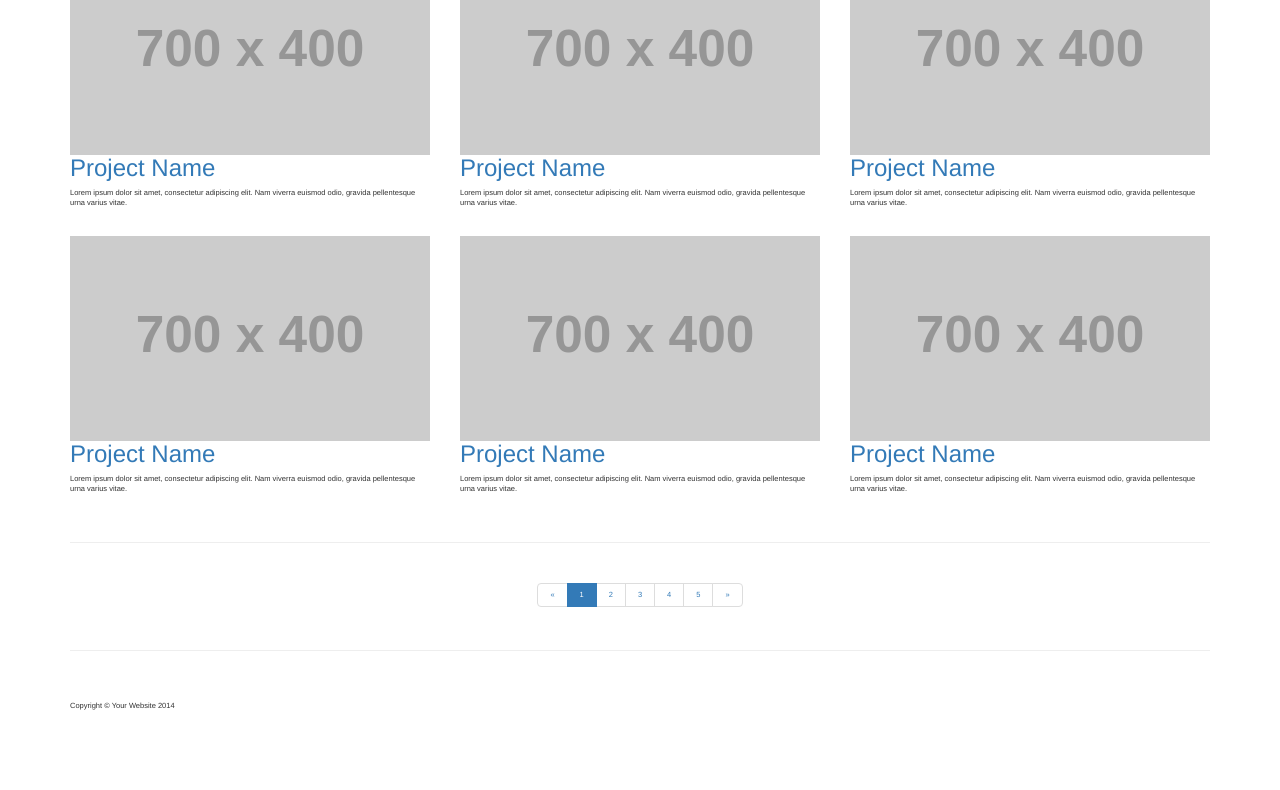
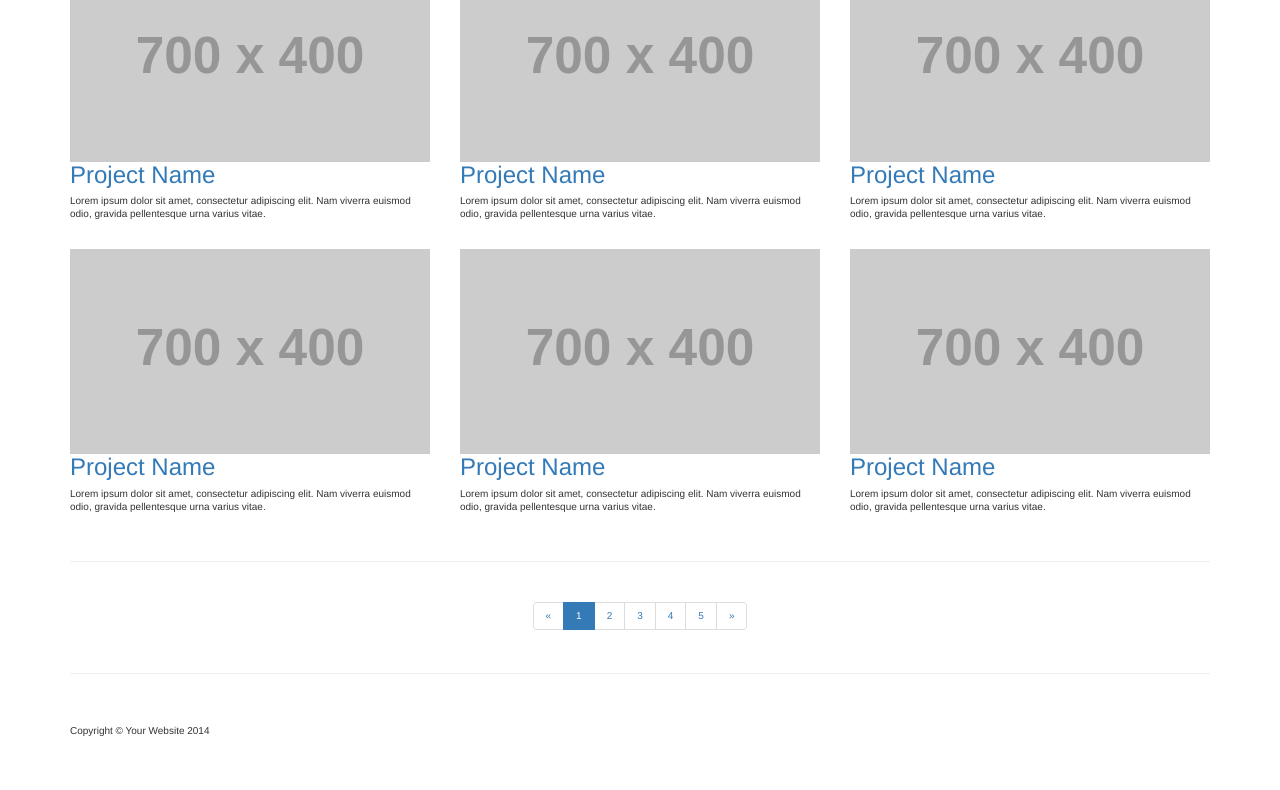
Before and after one commit to austinweight10/Yawp_Build, a website: page index.html in a window 1280 px wide. Shown: the part 516-1306 px from the top of the page. Before the commit the page ends 1280 px from the top, so only its background shows below. Drawn offline with nearby package versions, Linux system fonts and the light colour scheme; placeholder pictures from the web are drawn by us.

Commit message:
css changes
css changes

```diff
--- a/dev/sass/base/_variables.scss
+++ b/dev/sass/base/_variables.scss
@@ -9,7 +9,7 @@ $sassyXSmall: 400;
 // ----------------------------------------------------------------------
 	// Font Sizes
 // ----------------------------------------------------------------------
-$regularSize: 12;
+$regularSize: 16;
 
 // ----------------------------------------------------------------------
 	// Font Families
--- a/dev/sass/layout/_grid.scss
+++ b/dev/sass/layout/_grid.scss
@@ -3,16 +3,3 @@
 // Used by: page.scss
 // Dependencies:
 // ------------------------------------------------------------
-
-
-body {
-    padding-top: 70px; /* Required padding for .navbar-fixed-top. Remove if using .navbar-static-top. Change if height of navigation changes. */
-}
-
-.portfolio-item {
-    margin-bottom: 25px;
-}
-
-footer {
-    margin: 50px 0;
-}
--- a/dev/sass/style.scss
+++ b/dev/sass/style.scss
@@ -26,8 +26,14 @@
 // ----------------------------------------------------------------------
 
 
-.page-header {
-    padding-bottom: 9px !important;
-    margin: 40px 0 20px;
-    border-bottom: 1px solid #eee;
+body {
+    padding-top: 70px; /* Required padding for .navbar-fixed-top. Remove if using .navbar-static-top. Change if height of navigation changes. */
 }
+
+.portfolio-item {
+    margin-bottom: 25px;
+}
+
+footer {
+    margin: 50px 0;
+}
--- a/gulpfile.js
+++ b/gulpfile.js
@@ -61,7 +61,7 @@
 		});
 
 		gulp.task('imagemin', function () {
-			gulp.src('./dev/img/**/*')
+			gulp.src('./dev/img/png_jpg/*')
 			.pipe(imagemin())
 			.pipe(gulp.dest('./dev/img'))
 			.pipe(gulp.dest('./prod/img'));
```
Also changed, not shown: dev/css/style.css, prod/css/style.css.
